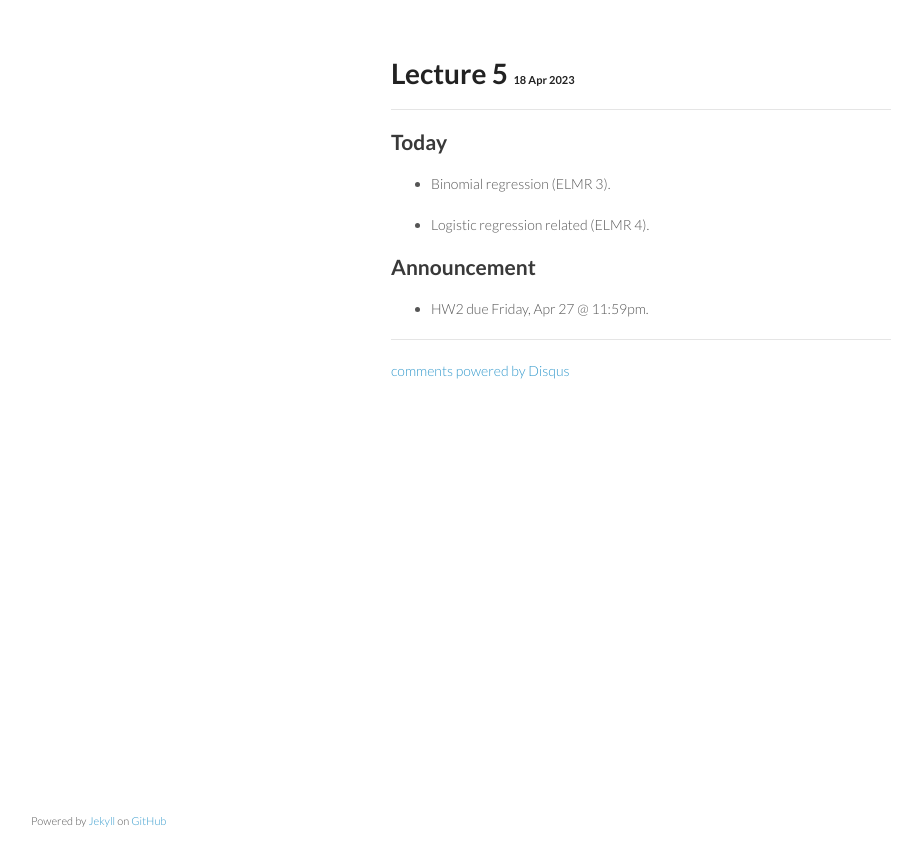
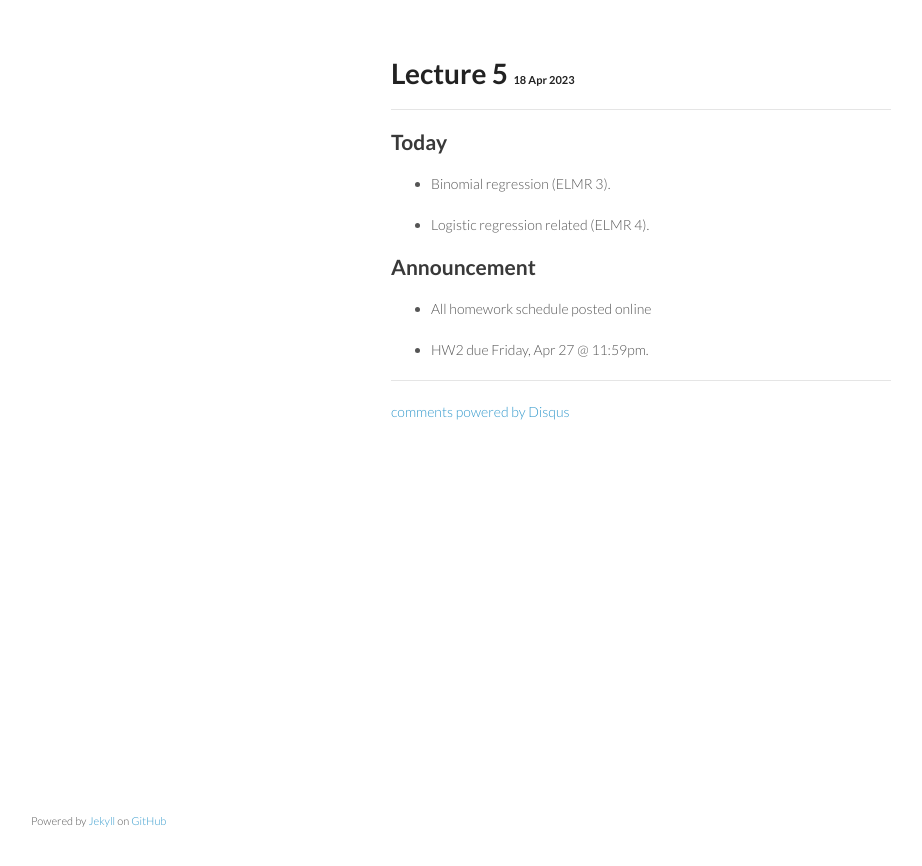
Before and after one commit to ucla-biostat-200c/2023spring, a Jekyll site: the page built from _posts/2023-04-18-week3-day1.md, in a window 1280 px wide. Shown: the top 866 px of the page, without its empty margins (179-1101 px from the left). Built offline with Jekyll 4.4.1, drawn with Linux system fonts in a browser that asks for light colours; comment, search, counter and statistics services are not loaded.

Commit message:
update annoucement

```diff
--- a/_posts/2023-04-18-week3-day1.md
+++ b/_posts/2023-04-18-week3-day1.md
@@ -12,4 +12,6 @@ category: biostat200Cspring2023
 
 ## Announcement
 
+* All homework schedule posted online
+
 * HW2 due Friday, Apr 27 @ 11:59pm.
```
